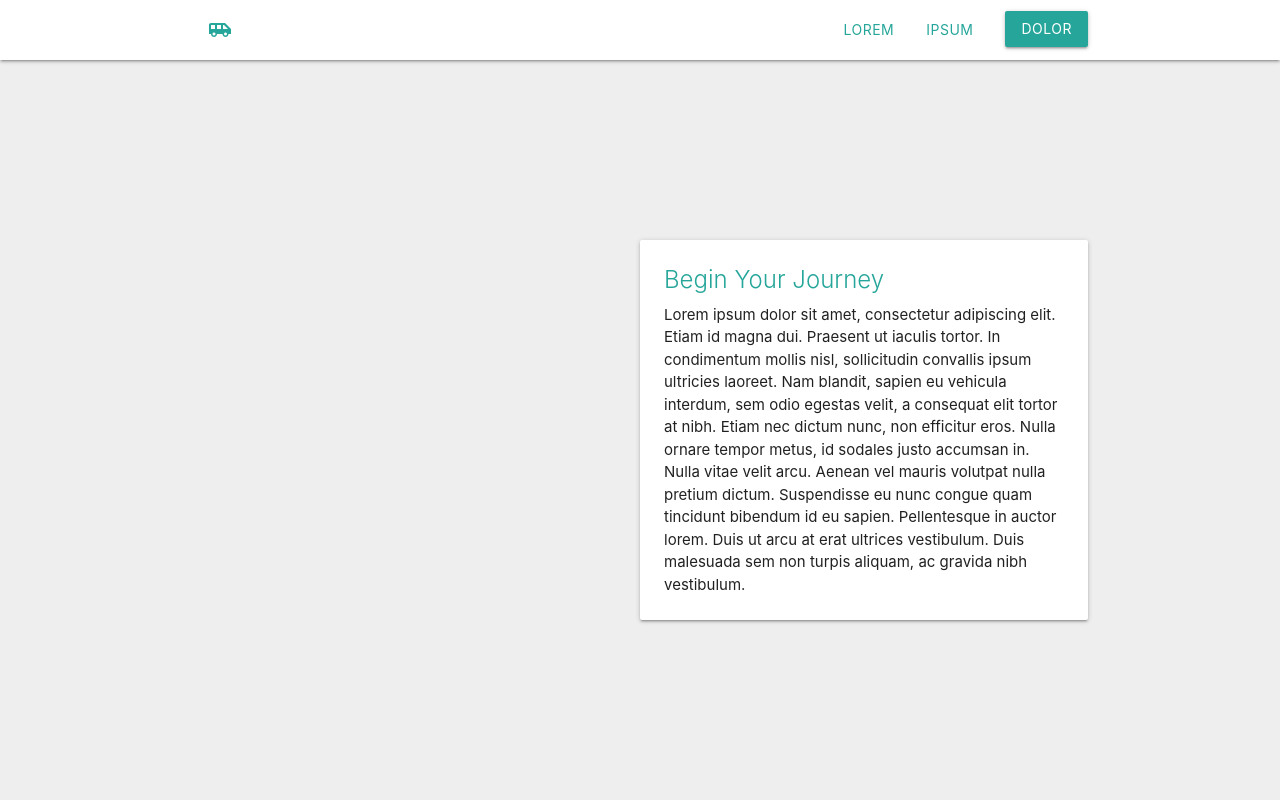
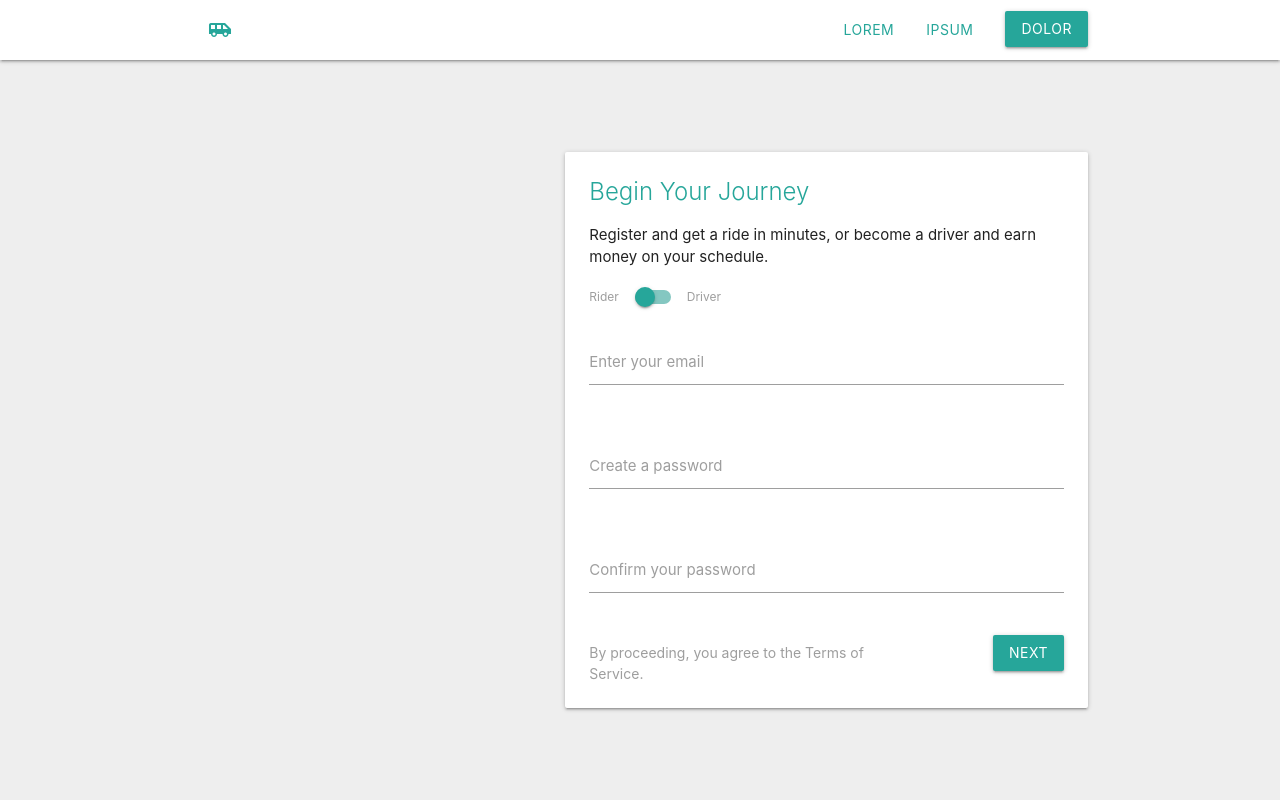
Before and after one commit to WonderGinger/Let-it-Fly, a PHP site: page /sign-up in a window 1280 px wide. Run offline with PHP 8.4, Linux system fonts and the light colour scheme; some libraries are stand-ins or nearby versions.

Commit message:
unpolished registration, needs some extra features

```diff
--- a/htdocs/css/master.css
+++ b/htdocs/css/master.css
@@ -40,6 +40,16 @@ nav ul a.btn-floating {
   margin: 0 0 4px 16px;
 }
 
+::selection {
+  background: #26a69a;
+  color: #ffffff;
+}
+
+::-moz-selection {
+  background: #26a69a;
+  color: #ffffff;
+}
+
 @media only screen and (min-width: 601px) {
   nav,
   nav .nav-wrapper i,
--- a/htdocs/css/sign-up.css
+++ b/htdocs/css/sign-up.css
@@ -2,7 +2,7 @@ html { height: 100%; }
 
 body { height: 100%; }
 
-.container { height: calc(100% - 60px); }
+content .container { height: calc(100% - 60px); }
 
 .valign-table {
   display: table;
@@ -20,3 +20,22 @@ body { height: 100%; }
 .row .col { padding: 0; }
 
 .card { margin: 16px 0; }
+
+.card .card-content .card-title { margin-bottom: 16px; }
+
+.switch, .switch * { margin: 16px 0; }
+
+.switch label .lever { background-color: #84c7c1; }
+
+.switch label .lever:after { background-color: #26a69a; }
+
+.col .row { margin: 0; }
+
+.input-field { margin: 16px 0; }
+
+.input-field.col label { left: 0; }
+
+[type="checkbox"]+span:not(.lever) {
+  font-size: 14px;
+  margin-top: 5px;
+}
--- a/htdocs/lipsum.txt
+++ /dev/null
@@ -1 +0,0 @@
-Lorem ipsum dolor sit amet, consectetur adipiscing elit. Etiam id magna dui. Praesent ut iaculis tortor. In condimentum mollis nisl, sollicitudin convallis ipsum ultricies laoreet. Nam blandit, sapien eu vehicula interdum, sem odio egestas velit, a consequat elit tortor at nibh. Etiam nec dictum nunc, non efficitur eros. Nulla ornare tempor metus, id sodales justo accumsan in. Nulla vitae velit arcu. Aenean vel mauris volutpat nulla pretium dictum. Suspendisse eu nunc congue quam tincidunt bibendum id eu sapien. Pellentesque in auctor lorem. Duis ut arcu at erat ultrices vestibulum. Duis malesuada sem non turpis aliquam, ac gravida nibh vestibulum.
--- a/htdocs/sign-up.php
+++ b/htdocs/sign-up.php
@@ -1,3 +1,52 @@
+<?php
+$ini = parse_ini_file("../private/let-it-fly.ini");
+$link = mysqli_connect($ini["host"], $ini["user"], $ini["pass"], $ini["dbname"]);
+if (!$link) {
+  // GENERATE SERVER ERROR PAGE
+}
+
+$email = $password = $confirmation = NULL;
+$msg1 = $msg2 = $msg3 = NULL;
+if ($_SERVER["REQUEST_METHOD"] == "POST") {
+  $email = $link->real_escape_string($_POST["email"]);
+  $password = $link->real_escape_string($_POST["password"]);
+  $confirmation = $link->real_escape_string($_POST["confirmation"]);
+
+  if (empty($email)) {
+    $msg1 = "Email cannot be empty.";
+  } else {
+    if (!filter_var($email, FILTER_VALIDATE_EMAIL)) {
+      $msg1 = "Email is not valid";
+    } else {
+        // SQL STUFF
+    }
+  }
+
+  // HASH THE PASSWORD
+  if (empty($password)) {
+    $msg2 = "password cannot be empty.";
+  }
+
+  if (empty($confirmation)) {
+    $msg3 = "Confirmation password cannot be empty.";
+  } else {
+    if ($confirmation != $password) {
+      $msg3 = "Confirmation password does not match;";
+    }
+  }
+}
+
+
+  // also get rider vs driver check
+  // do some exception checking
+  // hash password
+
+  $query = "INSERT INTO riders (email, password) VALUES ('$email', '$password')";
+  mysqli_query($link, $query);
+
+
+mysqli_close($link);
+?>
 <!DOCTYPE html>
 <html>
   <head>
@@ -22,16 +71,45 @@
         </div>
       </div>
     </nav>
-
+    <content>
       <div class="container">
         <div class="valign-table">
           <div class="valign-table-cell">
             <div class="row">
-            <div class="col s12 m10 l6 offset-m1 offset-l6">
+              <div class="col s12 m10 l7 offset-m1 offset-l5">
                 <div class="card">
                   <div class="card-content">
                     <span class="card-title teal-text text-lighten-1">Begin Your Journey</span>
-                  <p><?php echo nl2br(file_get_contents("lipsum.txt")); ?></p>
+                    <form method="post" action="sign-up">
+                      <p>Register and get a ride in minutes, or become a driver and earn money on your schedule.</p>
+                      <div class="switch">
+                        <label>Rider<input type="checkbox" id="mycheckbox"><span class="lever"></span>Driver</label>
+                      </div>
+                      <!-- <a onclick="value_()">value</a> -->
+
+                      <div class="row">
+                        <div class="col s12 input-field">
+                          <input type="email" id="email" name="email" required>
+                          <label for="email">Enter your email</label>
+                          <span class="helper-text"><?php echo $msg1; ?></span>
+                        </div>
+                        <div class="col s12 input-field">
+                          <input type="password" id="password" name="password" required>
+                          <label for="password">Create a password</label>
+                          <span class="helper-text"><?php echo $msg2; ?></span>
+                        </div>
+                        <div class="col s12 input-field">
+                          <input type="password" id="confirmation" name="confirmation" required>
+                          <label for="confirmation">Confirm your password</label>
+                          <span class="helper-text"><?php echo $msg3; ?></span>
+                        </div>
+                        <div class="col s8">
+                          <p style="font-size: 14px; margin-top:7px; color: #9e9e9e;">By proceeding, you agree to the Terms of Service.</a></p><!-- FIX TAG -->
+                        </div>
+                        <div class="col s4 right-align"><button type="submit" class="btn waves-effect waves-light">Next</button></div>
+                      </div>
+
+                    </form>
                   </div>
                 </div>
               </div>
@@ -39,11 +117,16 @@
           </div>
         </div>
       </div>
-
+    </content>
     <script src="https://cdnjs.cloudflare.com/ajax/libs/materialize/1.0.0-alpha.4/js/materialize.min.js"></script>
     <script>
-      var elem = document.querySelector(".sidenav");
-      var instance = M.Sidenav.init(elem, { draggable: false });
+
+function value_() {
+  var checkbox = document.getElementById('mycheckbox');
+  alert('checkbox value: ' + checkbox.checked);
+}
+
+
     </script>
   </body>
 </html>
--- /dev/null
+++ b/private/let-it-fly.ini
@@ -0,0 +1,4 @@
+host=localhost
+dbname=let_it_fly
+user=root
+pass=
```
Lines whose indentation alone changed are shown as unchanged.
